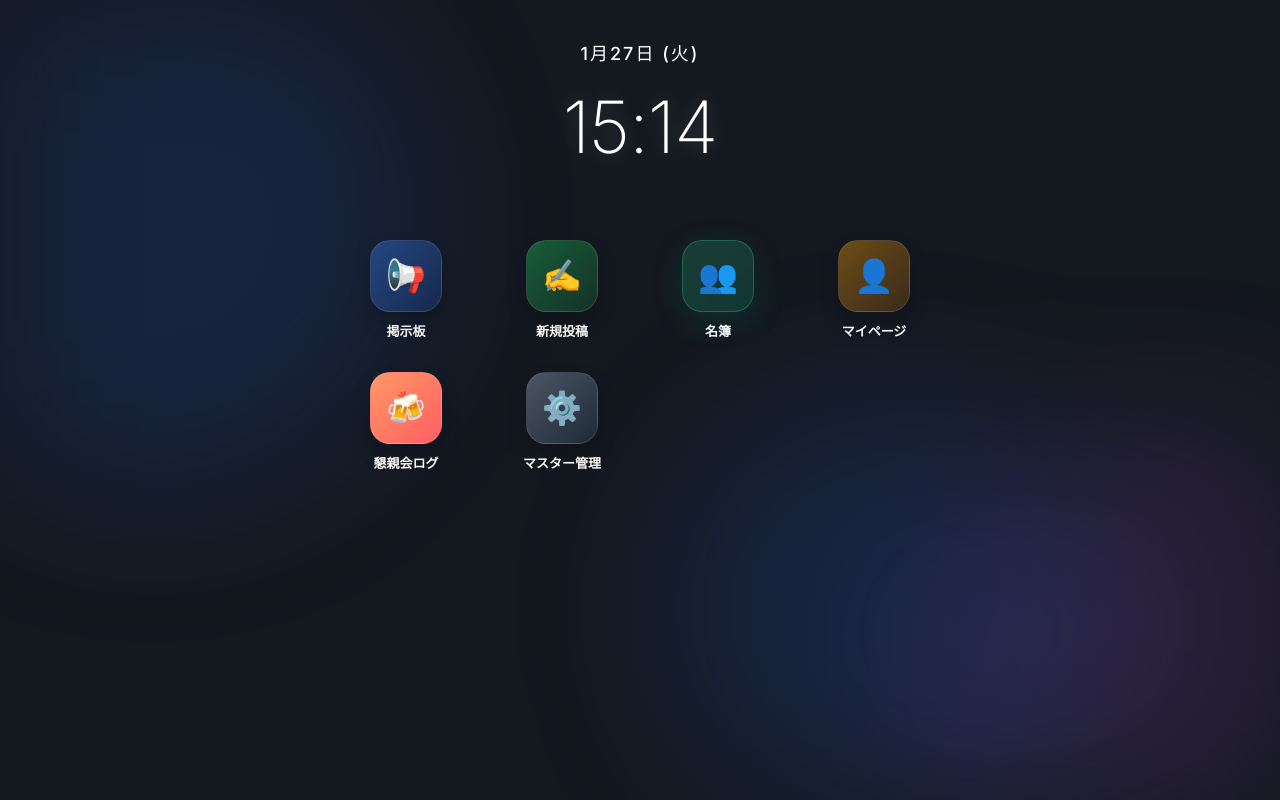
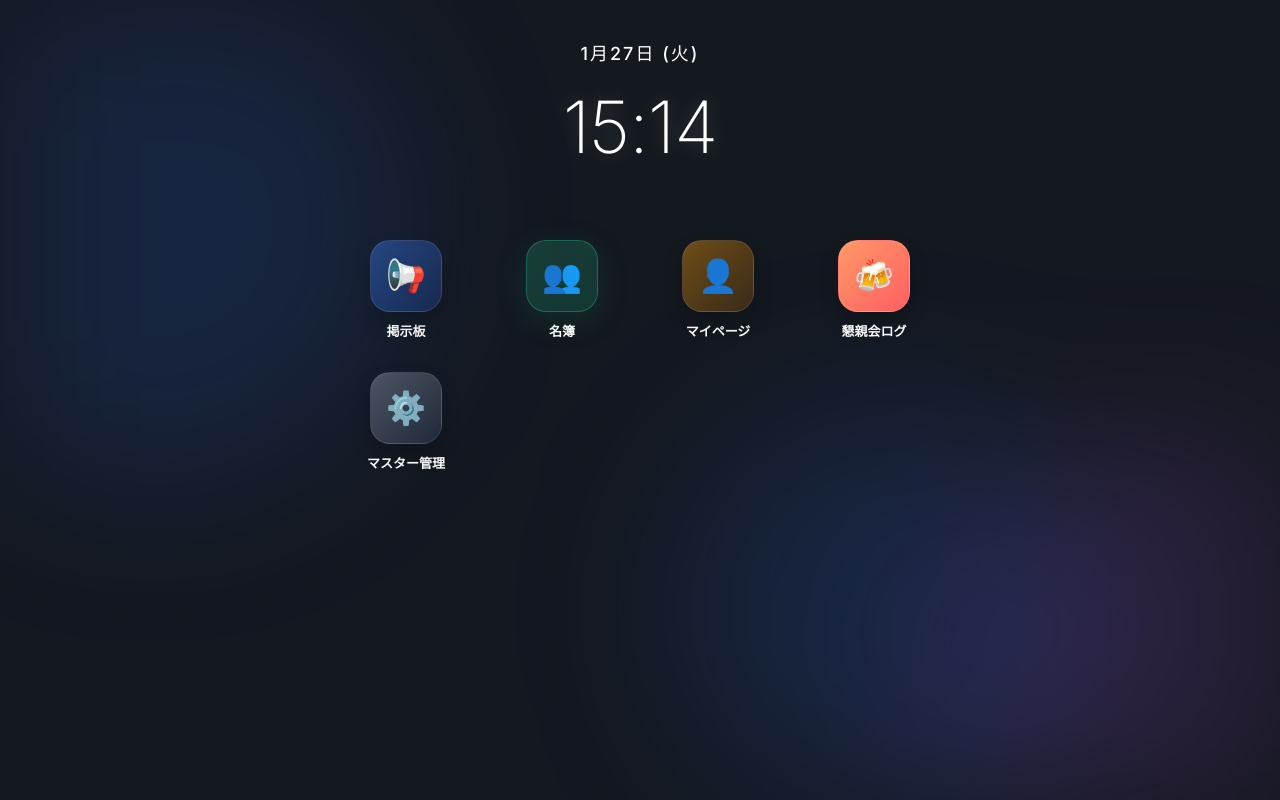
Before and after one commit to OfficeTomonoura/login-app, a Next.js app: page /dashboard in a window 1280 px wide. Built offline with nearby package versions, Linux system fonts and the light colour scheme; no server answers.

Commit message:
Update ダッシュボードから新規投稿アイコンを削除し掲示板に一本化

```diff
--- a/src/app/dashboard/launcher.module.css
+++ b/src/app/dashboard/launcher.module.css
@@ -88,9 +88,7 @@
     background: linear-gradient(135deg, rgba(59, 130, 246, 0.4), rgba(37, 99, 235, 0.2));
 }
 
-.post {
-    background: linear-gradient(135deg, rgba(34, 197, 94, 0.4), rgba(22, 163, 74, 0.2));
-}
+
 
 .profile {
     background: linear-gradient(135deg, rgba(245, 158, 11, 0.4), rgba(217, 119, 6, 0.2));
@@ -151,6 +149,7 @@
         font-size: 56px;
     }
 }
+
 .members {
     background: linear-gradient(135deg, rgba(52, 211, 153, 0.2) 0%, rgba(16, 185, 129, 0.2) 100%);
     border: 1px solid rgba(52, 211, 153, 0.3);
--- a/src/app/dashboard/page.tsx
+++ b/src/app/dashboard/page.tsx
@@ -70,13 +70,7 @@ export default function DashboardLauncher() {
                     <span className={styles.appName}>掲示板</span>
                 </Link>
 
-                {/* 投稿ショートカット */}
-                <Link href="/posts/create" className={styles.appItem}>
-                    <div className={`${styles.iconWrapper} ${styles.post}`}>
-                        ✍️
-                    </div>
-                    <span className={styles.appName}>新規投稿</span>
-                </Link>
+
 
                 {/* メンバー名簿 */}
                 <Link href="/apps/members" className={styles.appItem}>
```
